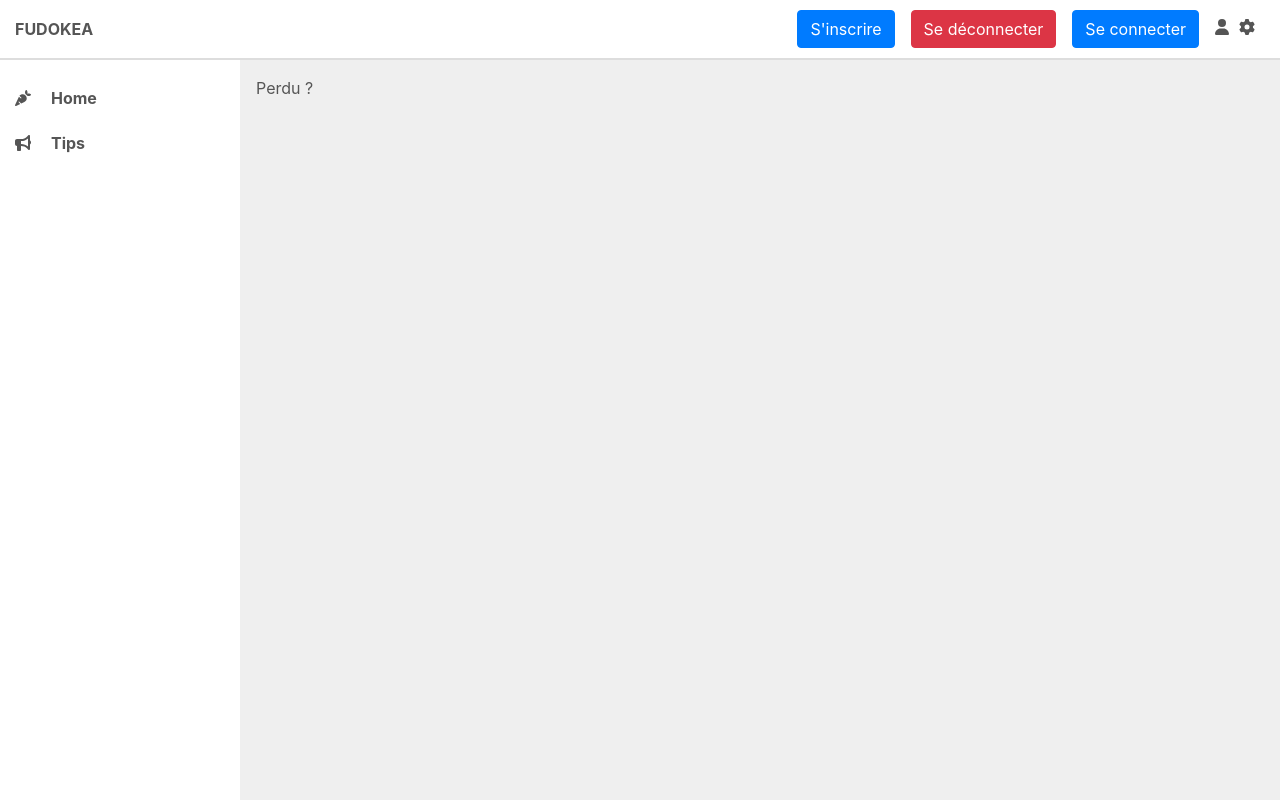
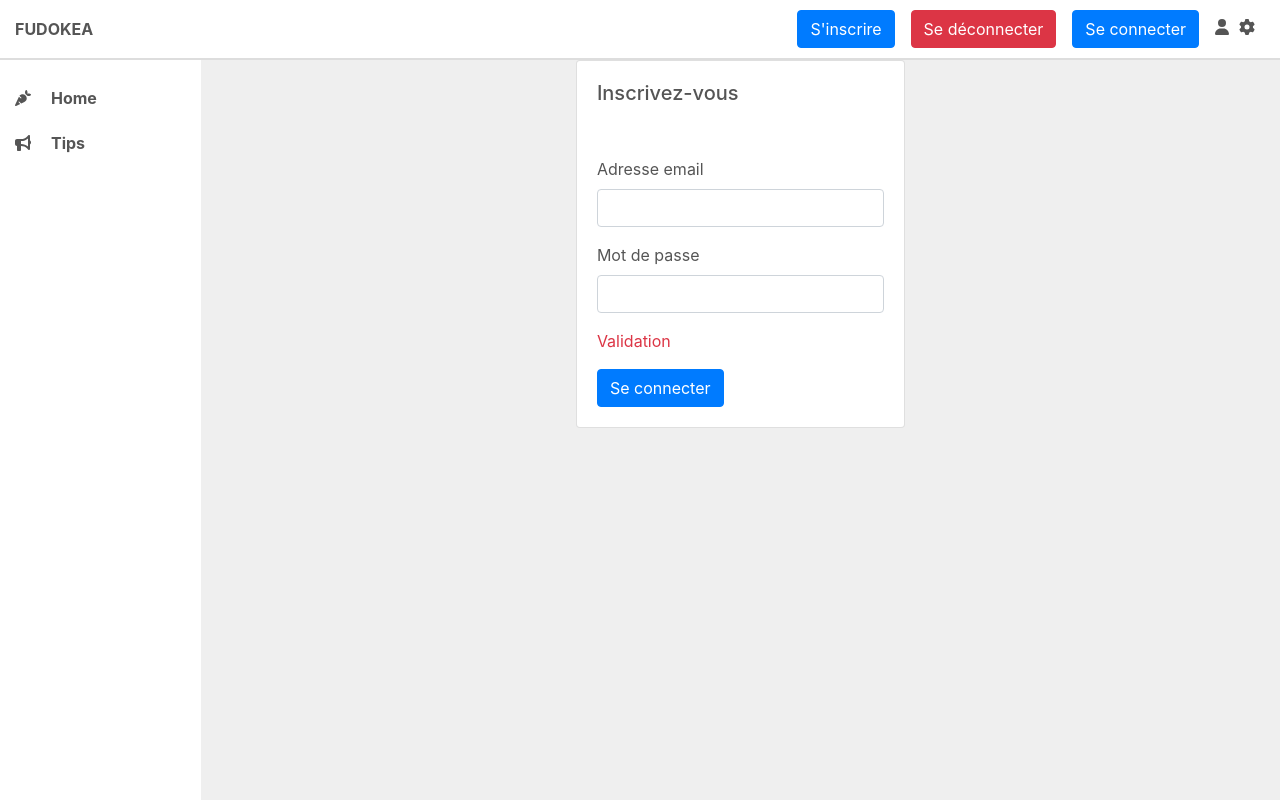
Before and after one commit to Suffren/Fudokea, a React (Create React App) app: page /login in a window 1280 px wide. Built offline with nearby package versions, Linux system fonts and the light colour scheme; no server answers.

Commit message:
Add login component & logic

```diff
--- a/src/App.js
+++ b/src/App.js
@@ -7,6 +7,7 @@ import History from "./containers/History";
 import Sidebar from "./components/Sidebar";
 import SignUp from "./containers/SignUp";
 import Header from "./containers/Header";
+import Login from "./containers/Login";
 
 function App() {
   return (
@@ -14,10 +15,10 @@ function App() {
       <Header />
       <div id="page">
         <Sidebar />
-
         <Routes>
           <Route path="/" element={<History />} />
           <Route path="/sign-up" element={<SignUp />} />
+          <Route path="/login" element={<Login />} />
           <Route path="tips" element={<Tips />} />
           <Route path="tips/:tipId" element={<Tip />} />
           <Route
--- a/src/configureStore.js
+++ b/src/configureStore.js
@@ -4,14 +4,16 @@ import createSagaMiddleware from 'redux-saga'
 import rootReducer from './reducers'
 import rootSaga from './ducks/users/saga'
 
-const initialState = {};
 export default function configureStore(initialState) {
 
   // create the saga middleware
   const sagaMiddleware = createSagaMiddleware();
   const middlewares = [sagaMiddleware];
   const middlewareEnhancer = applyMiddleware(...middlewares);
-  const enhancers = [middlewareEnhancer, window.__REDUX_DEVTOOLS_EXTENSION__ && window.__REDUX_DEVTOOLS_EXTENSION__()];
+  const enhancers = [
+    middlewareEnhancer,
+    window.__REDUX_DEVTOOLS_EXTENSION__ && window.__REDUX_DEVTOOLS_EXTENSION__()
+  ];
   const composedEnhancers = compose(...enhancers);
 
   const store = createStore(
--- a/src/containers/Header.js
+++ b/src/containers/Header.js
@@ -27,7 +27,7 @@ export default function Header() {
         <button type="button" className="btn btn-danger mr-3" onClick={() => dispatch(logout())}>
           Se déconnecter
         </button>
-        <button type="button" className="btn btn-primary mr-3">
+        <button type="button" className="btn btn-primary mr-3" onClick={() => history('/login')}>
           Se connecter
         </button>
         <span style={{ marginRight: "10px" }}>
--- /dev/null
+++ b/src/containers/Login.js
@@ -0,0 +1,66 @@
+import React from 'react'
+import { useRef } from "react";
+import { login } from "../ducks/users/UsersReducer";
+import { useSelector, useDispatch } from "react-redux";
+
+export default function Login() {
+  const isLoading = useSelector((state) => state.users.isLoading);
+  const inputs = useRef([]);
+  const dispatch = useDispatch();
+
+  const addinputs = el => {
+    if(el && !inputs.current.includes(el)) {
+      inputs.current.push(el)
+    }
+  }
+  const formRef = useRef();
+
+  const handleForm = e => {
+    e.preventDefault()
+    dispatch(
+      login({ email: inputs.current[0].value, password: inputs.current[1].value})
+    )
+  }
+
+  return (
+    <div className="container">
+      <div className="row" style={{ justifyContent: 'center'}}>
+        <div className="col-sm-4">
+          <div className="card">
+            <div className="card-body">
+              <h5 className="card-title">Inscrivez-vous</h5>
+            </div>
+            <div className="card-body">
+              <form onSubmit={handleForm} ref={formRef}>
+                <div className="form-group mb-3">
+                  <label htmlFor="loginEmail">Adresse email</label>
+                  <input
+                    name="email"
+                    type="email"
+                    className="form-control"
+                    id="loginEmail"
+                    ref={addinputs}
+                    required
+                  />
+                </div>
+                <div className="form-group mb-3">
+                  <label htmlFor="loginPassword">Mot de passe</label>
+                  <input
+                    name="password"
+                    type="password"
+                    className="form-control"
+                    id="loginPassword"
+                    ref={addinputs}
+                    required
+                  />
+                </div>
+                <p className="text-danger m-t">Validation</p>
+                <button type="submit" className="btn btn-primary">Se connecter</button>
+              </form>
+            </div>
+          </div>
+        </div>
+      </div>
+    </div>
+  );
+}
--- a/src/containers/SignUp.js
+++ b/src/containers/SignUp.js
@@ -1,5 +1,5 @@
-import { useRef, useState } from "react";
-import { login } from "../ducks/users/UsersReducer";
+import { useRef } from "react";
+import { signUp } from "../ducks/users/UsersReducer";
 import { useSelector, useDispatch } from "react-redux";
 
 export default function SignUp() {
@@ -16,7 +16,7 @@ export default function SignUp() {
   const handleForm = e => {
     e.preventDefault()
     dispatch(
-      login({ email: inputs.current[0].value, password: inputs.current[1].value})
+      signUp({ email: inputs.current[0].value, password: inputs.current[1].value})
     )
   }
 
@@ -46,7 +46,7 @@ export default function SignUp() {
                   <label htmlFor="signUpPassword">Mot de passe</label>
                   <input
                     name="password"
-                    type="type"
+                    type="password"
                     className="form-control"
                     id="signUpPassword"
                     ref={addinputs}
@@ -59,7 +59,7 @@ export default function SignUp() {
                   </label>
                   <input
                     name="repeatPassword"
-                    type="type"
+                    type="password"
                     className="form-control"
                     id="repeatPassword"
                     ref={addinputs}
--- a/src/ducks/users/UsersReducer.js
+++ b/src/ducks/users/UsersReducer.js
@@ -2,7 +2,9 @@ import { createSlice } from "@reduxjs/toolkit";
 
 const initialState = {
   count: 0,
-  data:  []
+  data:  [],
+  isLoading: false,
+  isConnected: true
 };
 
 export const userSlice = createSlice({
@@ -10,8 +12,12 @@ export const userSlice = createSlice({
   initialState,
   reducers: {
     login: (state) => {state.isLoading = true;},
-    loginSuccess: (state) => {},
-    loginFailure: (state) => {},
+    loginSuccess: (state) => {
+      state.isLoading = false;
+      state.isConnected = true;
+    },
+    loginFailure: (state) => {state.isLoading = false;},
+    signUp: (state) => {state.isLoading = true;},
     logout: (state) => {state.isLoading = true;},
     userSuccess: (state) => { state.isLoading = false;},
     userFailure: (state) => { state.isLoading = false;},
@@ -22,6 +28,7 @@ export const {
   login,
   loginSuccess,
   loginFailure,
+  signUp,
   logout,
   userSuccess,
   userFailure,
--- a/src/ducks/users/saga.js
+++ b/src/ducks/users/saga.js
@@ -4,6 +4,7 @@ import {
   login,
   loginSuccess,
   loginFailure,
+  signUp,
   logout,
   userSuccess,
   userFailure,
@@ -15,8 +16,9 @@ function* loginSaga(action) {
   const { email, password } = action.payload;
 
   try {
-    const data = yield call(reduxSagaFirebase.auth.createUserWithEmailAndPassword, email, password)
+    const data = yield call(reduxSagaFirebase.auth.signInWithEmailAndPassword, email, password)
 
+    yield put(loginSuccess(data))
     yield put(loginSuccess(data))
   }
   catch(error) {
@@ -27,7 +29,6 @@ function* loginSaga(action) {
 function* logoutSaga() {
   try {
     const data = yield call(reduxSagaFirebase.auth.signOut)
-    console.log('out', data)
 
     yield put(userSuccess(data))
   }
@@ -36,9 +37,23 @@ function* logoutSaga() {
   }
 }
 
+function* signUpSaga(action) {
+  const { email, password } = action.payload;
+  try {
+    const data = yield call(reduxSagaFirebase.auth.createUserWithEmailAndPassword, email, password)
+
+    yield put(userSuccess(data))
+  }
+  catch(error) {
+    yield put(userFailure(error))
+  }
+}
+
+
 export default function* rootSaga() {
   yield all([
     takeEvery(login.type, loginSaga),
     takeLatest(logout.type, logoutSaga),
+    takeLatest(signUp.type, signUpSaga),
   ])
 }
```
